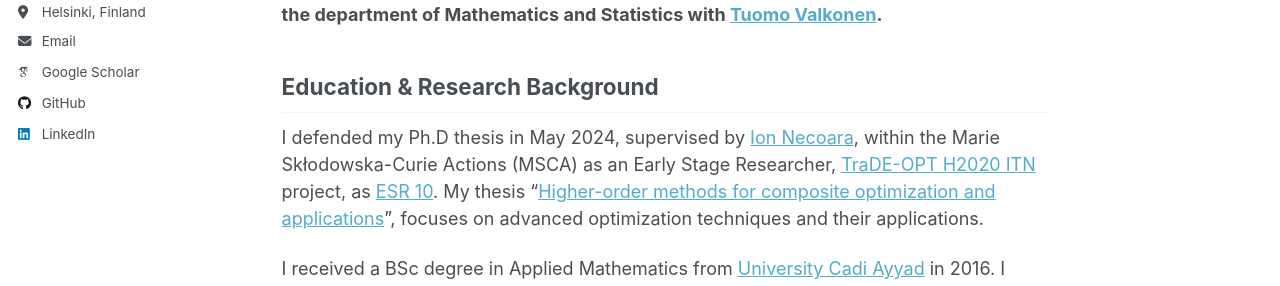
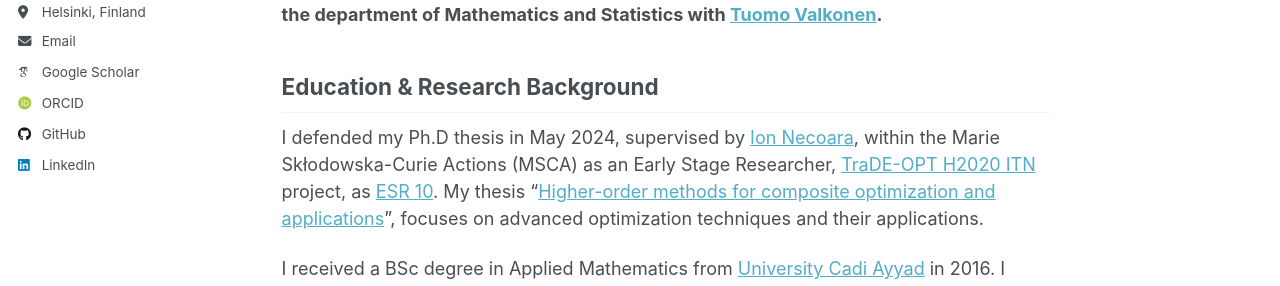
Before and after one commit to Yassine-Nabou/Yassine-Nabou.github.io, a Jekyll site: the page built from _pages/about.md, in a window 1280 px wide. Shown: the part 453-739 px from the top of the page. Built offline with Jekyll 4.4.1, drawn with Linux system fonts in a browser that asks for light colours; some web fonts are replaced; a script that is not in the unit is left out.

Commit message:
Add ORCID link to config file

```diff
--- a/_config.yml
+++ b/_config.yml
@@ -37,7 +37,7 @@ author:
   googlescholar    : "https://scholar.google.com/citations?user=CZzmfnEAAAAJ&hl=en"
   inspire-hep      : # URL
   impactstory      : # URL
-  orcid            : #"https://orcid.org/0009-0004-9805-8039"
+  orcid            : "https://orcid.org/0009-0004-9805-8039"
   semantic         : # URL
   pubmed           : #"https://www.ncbi.nlm.nih.gov/pubmed/?term=john+snow"
   researchgate     : # URL
```
